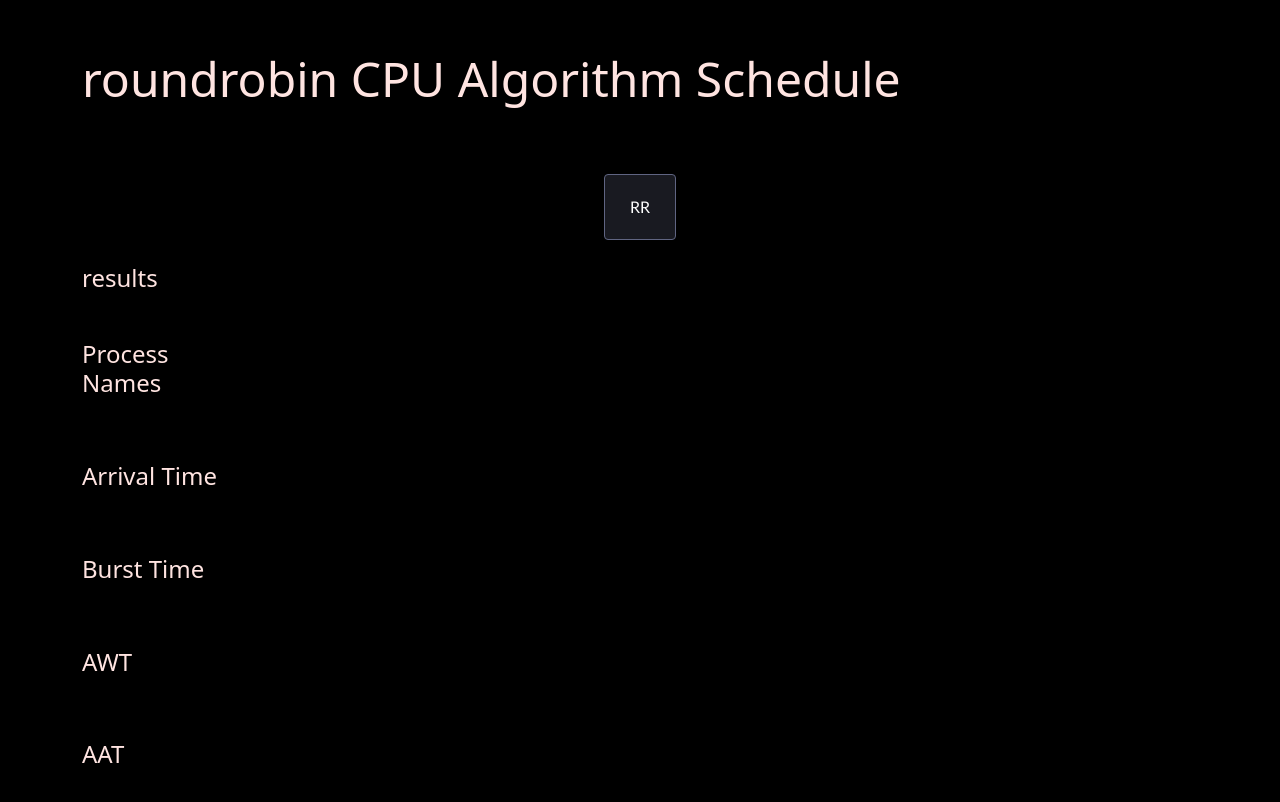
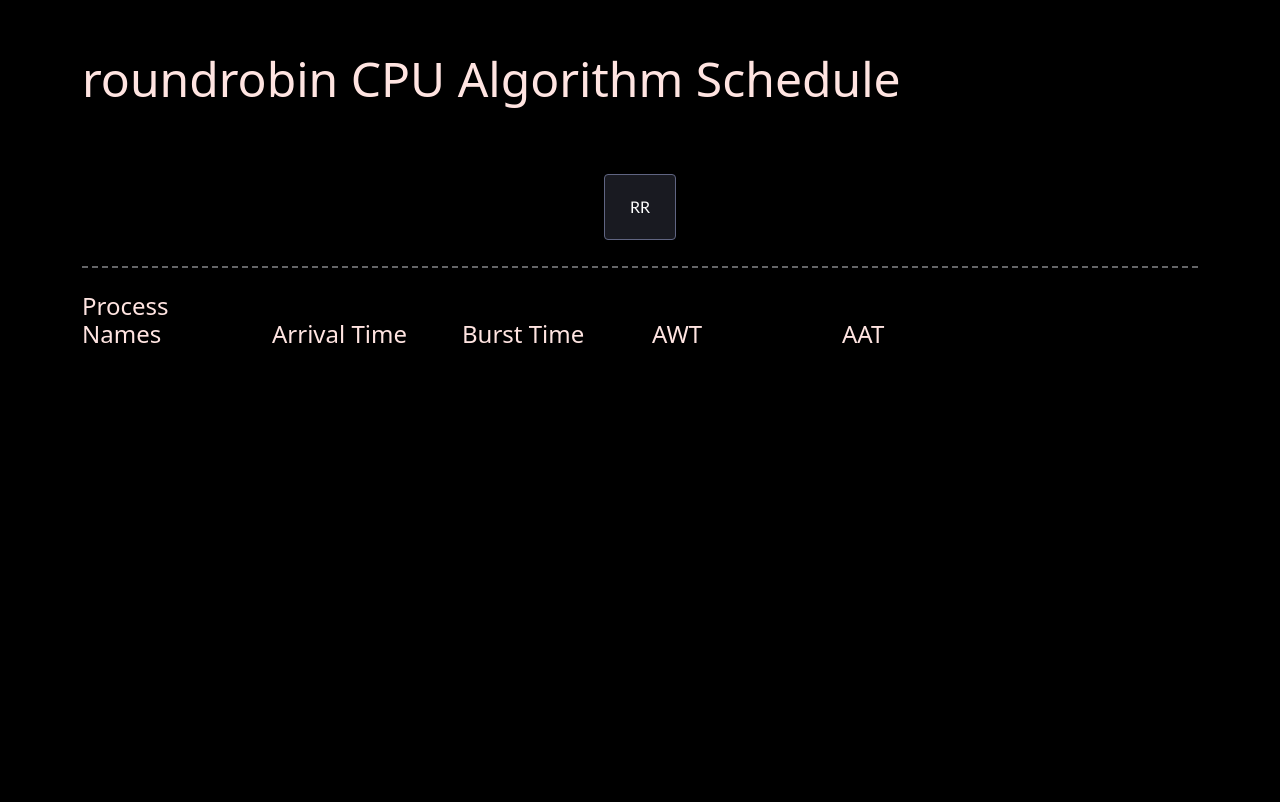
Before and after one commit to iosaney/cpu-scheduling-algorithms, a plain HTML site: page roundrobin.html in a window 1280 px wide. Drawn offline with nearby package versions, Linux system fonts and the light colour scheme.

Commit message:
fixed sjf and roundrobin html

```diff
--- a/roundrobin.html
+++ b/roundrobin.html
@@ -20,40 +20,31 @@
       </div>
 
       <h4 id="processNum"></h4>
-      <h4 id="resultsContainer">results</h4>
-      <h4 id=""></h4>
       <h4 id="avgWt"></h4>
       <h4 id="avgTat"></h4>
 
-      <div class="row mt-5">
+      <hr />
+      <div class="row mt-4 align-items-end">
         <div class="col-2">
           <h4>Process Names</h4>
           <p id="processNames"></p>
         </div>
-      </div>
 
-      <div class="row mt-5">
         <div class="col-2">
           <h4>Arrival Time</h4>
           <p id="arrivalTimes"></p>
         </div>
-      </div>
 
-      <div class="row mt-5">
         <div class="col-2">
           <h4>Burst Time</h4>
           <p id="burstTimes"></p>
         </div>
-      </div>
 
-      <div class="row mt-5">
         <div class="col-2">
           <h4>AWT</h4>
           <p id="awtValues"></p>
         </div>
-      </div>
 
-      <div class="row mt-5">
         <div class="col-2">
           <h4>AAT</h4>
           <p id="aatValues"></p>
```
Also changed, not shown: sjf.html (+3 -2 lines).
